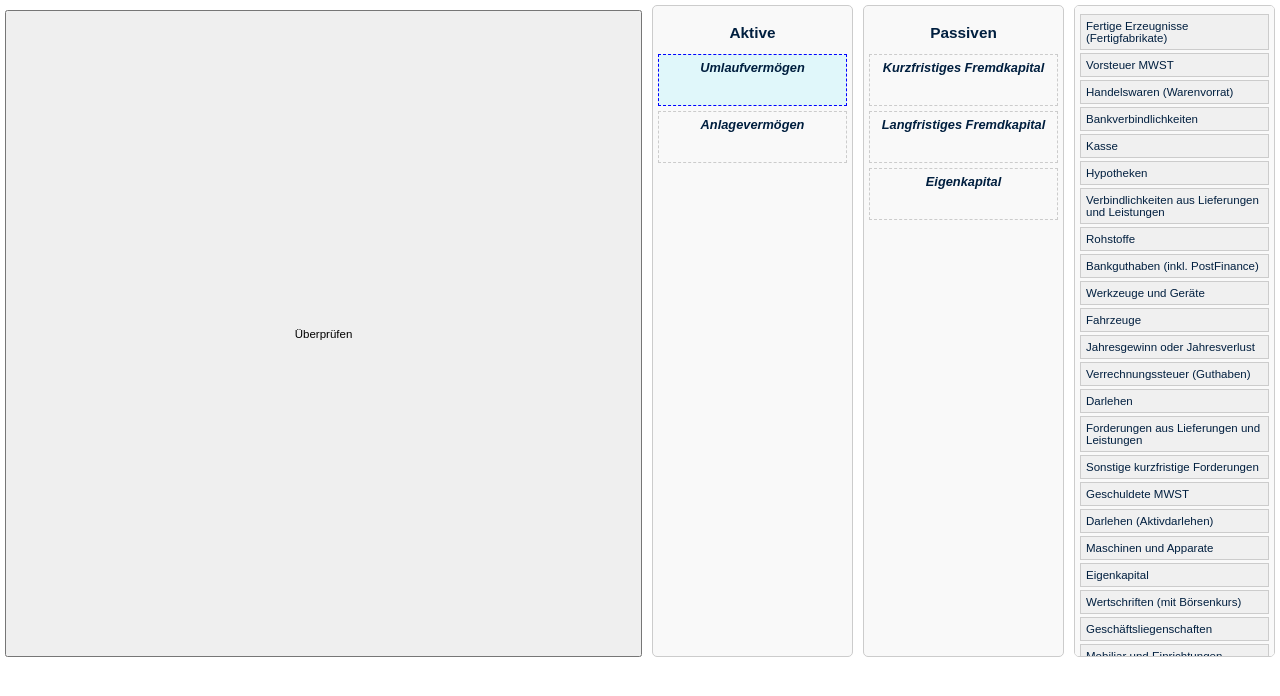
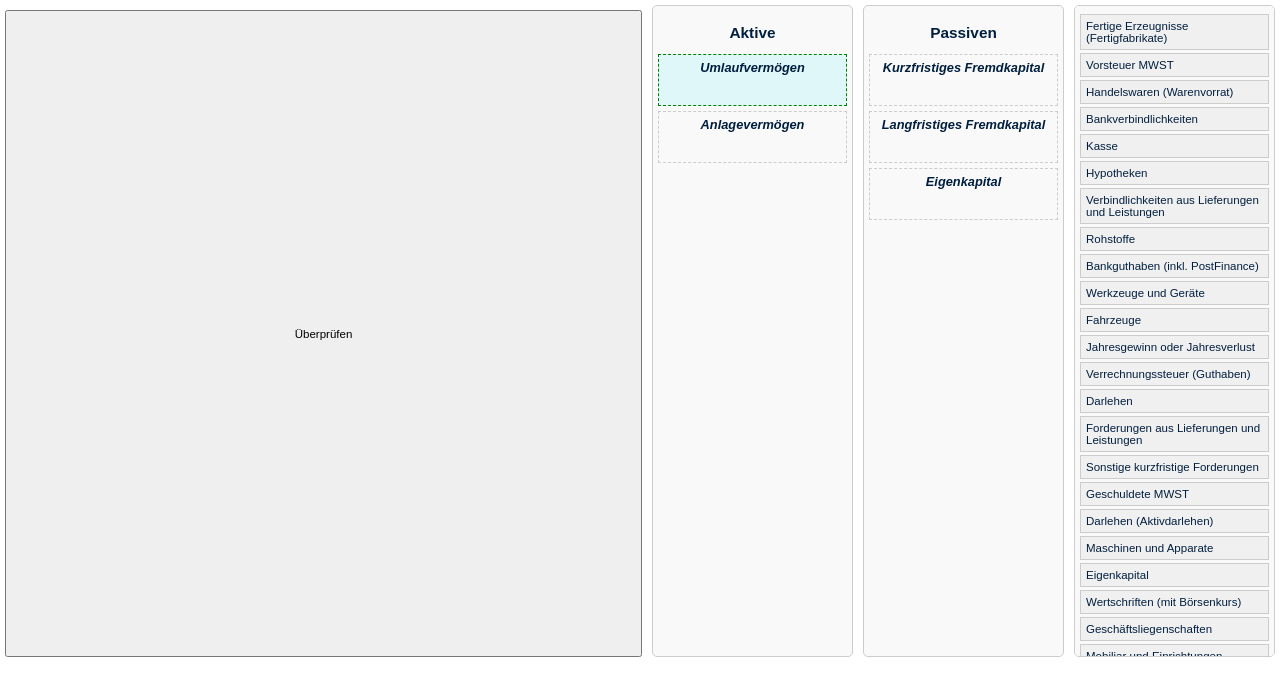
Before and after one commit to WMb9LT/Lernprogram, a plain HTML site: page Kontenplan_Sortierer.html in a window 1280 px wide. Both pictures are taken after a click on the element "Umlaufvermögen". Drawn offline with Linux system fonts and the light colour scheme.

Commit message:
Update Kontenplan_Sortierer.html
1.4

```diff
--- a/Kontenplan_Sortierer.html
+++ b/Kontenplan_Sortierer.html
@@ -52,7 +52,7 @@
             justify-content: start;
         }
         .konten-title.selected {
-            border-color: blue;
+            border-color: green;
             background-color: #e0f7fa;
         }
         .feedback {
```
